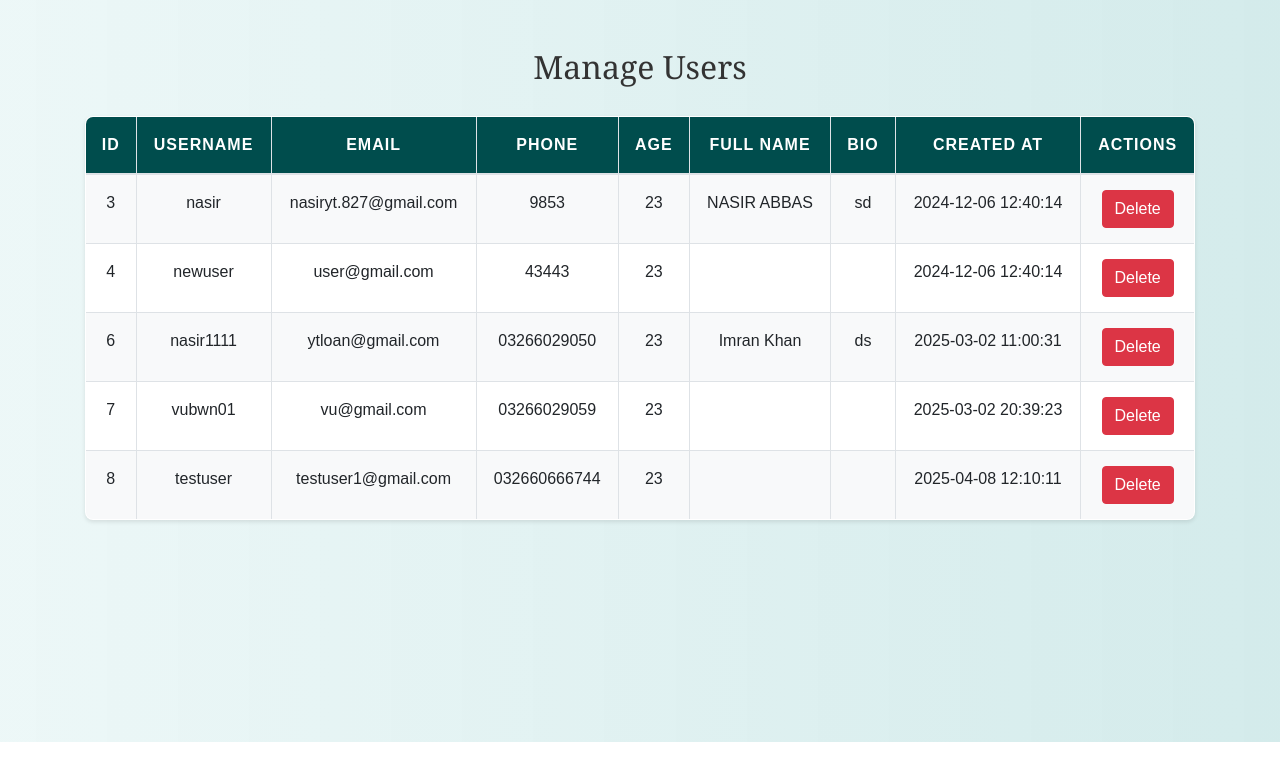
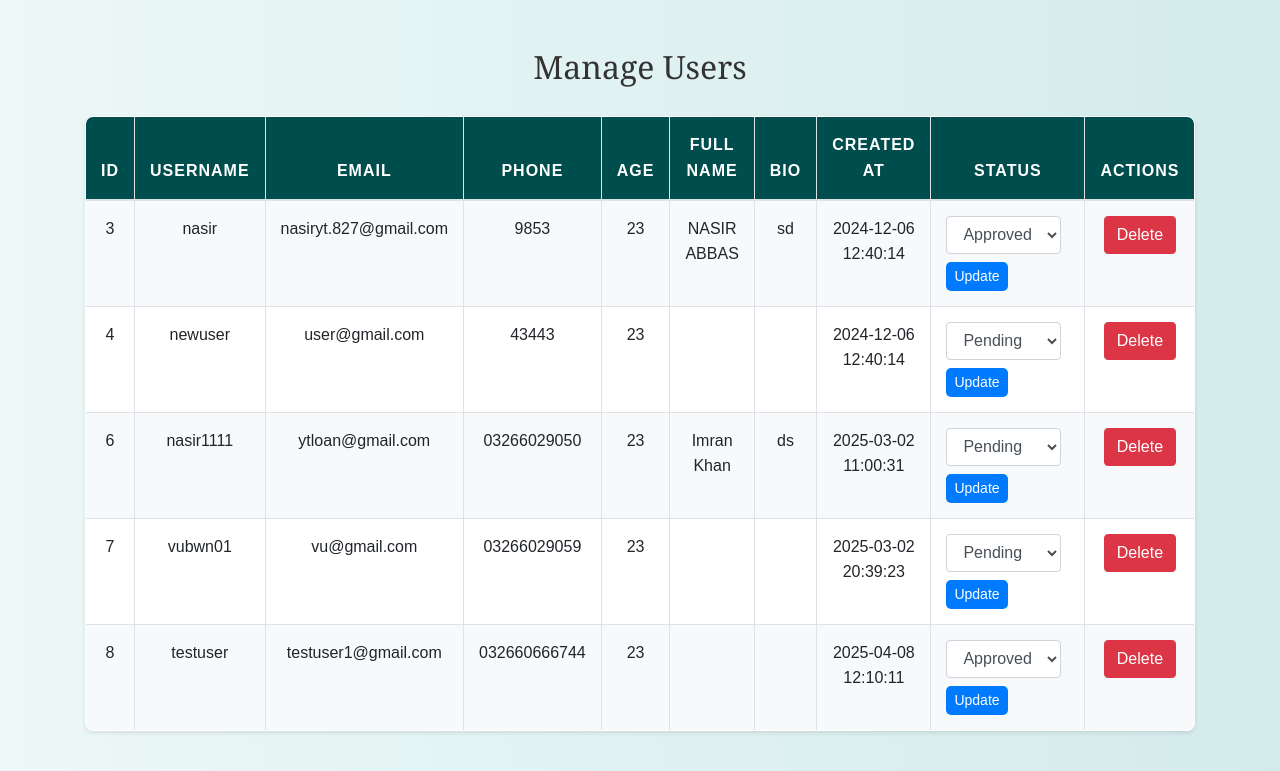
Before and after one commit to nasirabbas827/virtual-study-asma, a PHP site: page /admin/manage_users.php in a window 1280 px wide. Shown: the part 58-829 px from the top of the page. Before the commit the page ends 800 px from the top, so only its background shows below. Run offline with PHP 8.4, Linux system fonts and the light colour scheme; data comes from the database, SQL or seed files in the repository; both versions use the stored data as it was after the commit; some libraries are stand-ins or nearby versions.

Commit message:
Final Code modified afterpro Done Final Develiverable

```diff
--- a/admin/manage_users.php
+++ b/admin/manage_users.php
@@ -9,27 +9,36 @@ $delete_err = "";
 if (isset($_GET['delete_id'])) {
     $user_id = $_GET['delete_id'];
 
-    // SQL query to delete a user
     $sql = "DELETE FROM users WHERE id = ?";
     $stmt = mysqli_prepare($conn, $sql);
     mysqli_stmt_bind_param($stmt, "i", $user_id);
 
     if (mysqli_stmt_execute($stmt)) {
-        // Successfully deleted user
-        header("Location: manage_users.php?success=1"); // Redirect with success message
+        header("Location: manage_users.php?success=1");
     } else {
-        // Failed to delete user
         $delete_err = "Failed to delete the user.";
     }
-
     mysqli_stmt_close($stmt);
 }
 
+// Handle status update
+if ($_SERVER["REQUEST_METHOD"] == "POST" && isset($_POST['update_status'])) {
+    $user_id = $_POST['user_id'];
+    $new_status = $_POST['status'];
+
+    $update_sql = "UPDATE users SET status = ? WHERE id = ?";
+    $stmt = mysqli_prepare($conn, $update_sql);
+    mysqli_stmt_bind_param($stmt, "si", $new_status, $user_id);
+    mysqli_stmt_execute($stmt);
+    mysqli_stmt_close($stmt);
+    header("Location: manage_users.php?status_updated=1");
+    exit;
+}
+
 // Fetch all users from the database
-$sql = "SELECT id, username, email, phone, age, full_name, bio, created_at FROM users";
+$sql = "SELECT id, username, email, phone, age, full_name, bio, created_at, status FROM users";
 $result = mysqli_query($conn, $sql);
 
-// Check if there are any users
 if (mysqli_num_rows($result) == 0) {
     $users_list_msg = "No users found in the system.";
 } else {
@@ -57,7 +66,14 @@ mysqli_close($conn);
 <div class="container mt-5">
     <h2 class="text-center">Manage Users</h2>
 
-    <!-- Success or Error Message -->
+    <!-- Status update success message -->
+    <?php if (isset($_GET['status_updated']) && $_GET['status_updated'] == 1): ?>
+        <div class="alert alert-info" role="alert">
+            User status updated successfully.
+        </div>
+    <?php endif; ?>
+
+    <!-- Deletion messages -->
     <?php if (isset($_GET['success']) && $_GET['success'] == 1): ?>
         <div class="alert alert-success" role="alert">
             User deleted successfully.
@@ -68,13 +84,12 @@ mysqli_close($conn);
         </div>
     <?php endif; ?>
 
-    <!-- Message when no users are found -->
+    <!-- No users message -->
     <?php if ($users_list_msg): ?>
         <div class="alert alert-warning" role="alert">
             <?php echo $users_list_msg; ?>
         </div>
     <?php else: ?>
-        <!-- Table to display users -->
         <table class="table table-bordered">
             <thead>
                 <tr>
@@ -86,6 +101,7 @@ mysqli_close($conn);
                     <th>Full Name</th>
                     <th>Bio</th>
                     <th>Created At</th>
+                    <th>Status</th>
                     <th>Actions</th>
                 </tr>
             </thead>
@@ -100,6 +116,17 @@ mysqli_close($conn);
                         <td><?php echo $user['full_name']; ?></td>
                         <td><?php echo $user['bio']; ?></td>
                         <td><?php echo $user['created_at']; ?></td>
+                        <td>
+                            <form method="POST" action="manage_users.php" class="form-inline">
+                                <input type="hidden" name="user_id" value="<?php echo $user['id']; ?>">
+                                <select name="status" class="form-control mr-2">
+                                    <option value="pending" <?php if ($user['status'] == 'pending') echo 'selected'; ?>>Pending</option>
+                                    <option value="approved" <?php if ($user['status'] == 'approved') echo 'selected'; ?>>Approved</option>
+                                    <option value="rejected" <?php if ($user['status'] == 'rejected') echo 'selected'; ?>>Rejected</option>
+                                </select>
+                                <button type="submit" name="update_status" class="btn btn-primary btn-sm mt-2">Update</button>
+                            </form>
+                        </td>
                         <td>
                             <a href="manage_users.php?delete_id=<?php echo $user['id']; ?>" class="btn btn-danger" onclick="return confirm('Are you sure you want to delete this user?');">Delete</a>
                         </td>
```
Also changed, not shown: Database/virtualstudy_db.sql (+23 -15 lines), login.php (+7 -3 lines), register.php (+5 -3 lines), 3 other files.
